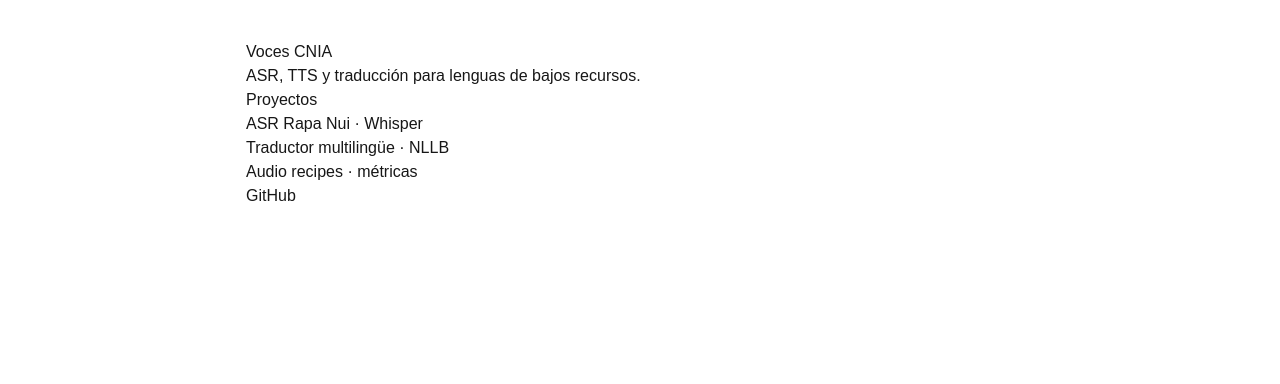
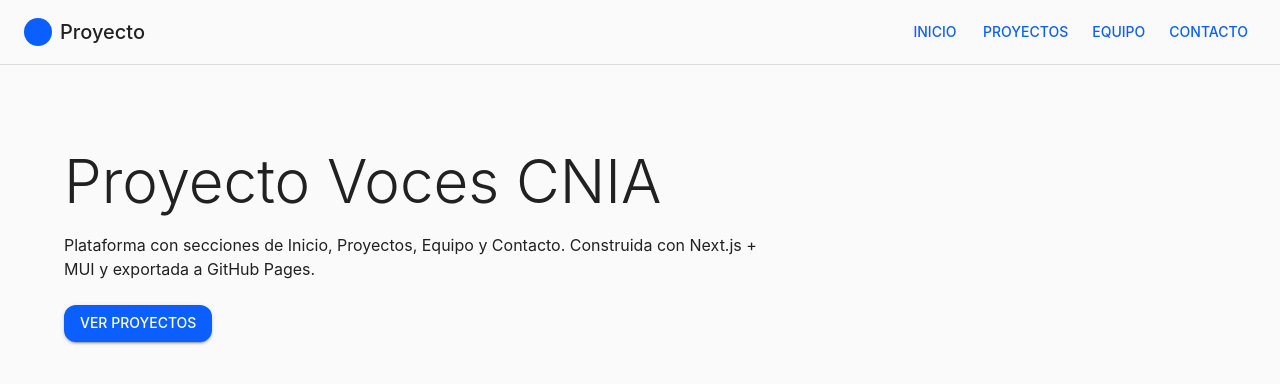
Before and after one commit to voces-dev-ai/voces-dev-ai.github.io, a Next.js app: page / in a window 1280 px wide. Shown: the top 384 px of the page. Built offline with nearby package versions, Linux system fonts and the light colour scheme.

Commit message:
layout + MUI + export estático

```diff
--- /dev/null
+++ b/src/app/contacto/page.tsx
@@ -0,0 +1,2 @@
+import { Typography } from '@mui/material';
+export default function Page(){ return <Typography variant="h3">Contacto</Typography>; }
--- /dev/null
+++ b/src/app/equipo/page.tsx
@@ -0,0 +1,2 @@
+import { Typography } from '@mui/material';
+export default function Page(){ return <Typography variant="h3">Equipo</Typography>; }
--- a/src/app/layout.tsx
+++ b/src/app/layout.tsx
@@ -1,20 +1,19 @@
-import type { Metadata } from "next";
-import { Geist, Geist_Mono } from "next/font/google";
-import "./globals.css";
+import type { Metadata } from 'next';
+import { ThemeProvider, CssBaseline, Container } from '@mui/material';
+import { theme } from './theme';
+import NavBar from './ui/NavBar';
 
-const geistSans = Geist({ variable: "--font-geist-sans", subsets: ["latin"] });
-const geistMono = Geist_Mono({ variable: "--font-geist-mono", subsets: ["latin"] });
-
-export const metadata: Metadata = {
-  title: "Voces CNIA",
-  description: "ASR, TTS y traducción para lenguas de bajos recursos.",
-};
+export const metadata: Metadata = { title: 'Proyecto', description: 'Sitio' };
 
 export default function RootLayout({ children }: { children: React.ReactNode }) {
   return (
     <html lang="es">
-      <body className={`${geistSans.variable} ${geistMono.variable} antialiased`}>
-        {children}
+      <body>
+        <ThemeProvider theme={theme}>
+          <CssBaseline />
+          <NavBar />
+          <Container sx={{ py:4 }}>{children}</Container>
+        </ThemeProvider>
       </body>
     </html>
   );
--- a/src/app/page.tsx
+++ b/src/app/page.tsx
@@ -1,15 +1,15 @@
+'use client';
+import { Box, Button, Typography } from '@mui/material';
+import Link from 'next/link';
+
 export default function Page() {
   return (
-    <main style={{maxWidth:820,margin:"40px auto",padding:"0 16px"}}>
-      <h1>Voces CNIA</h1>
-      <p>ASR, TTS y traducción para lenguas de bajos recursos.</p>
-      <h2>Proyectos</h2>
-      <ul>
-        <li>ASR Rapa Nui · Whisper</li>
-        <li>Traductor multilingüe · NLLB</li>
-        <li>Audio recipes · métricas</li>
-      </ul>
-      <p><a href="https://github.com/voces-dev-ai">GitHub</a></p>
-    </main>
+    <Box sx={{ py:6 }}>
+      <Typography variant="h2" sx={{ mb:2 }}>Proyecto Voces CNIA</Typography>
+      <Typography sx={{ mb:3, maxWidth:720 }}>
+        Plataforma con secciones de Inicio, Proyectos, Equipo y Contacto. Construida con Next.js + MUI y exportada a GitHub Pages.
+      </Typography>
+      <Button component={Link} href="/proyectos" variant="contained">Ver Proyectos</Button>
+    </Box>
   );
 }
--- /dev/null
+++ b/src/app/proyectos/page.tsx
@@ -0,0 +1,2 @@
+import { Typography } from '@mui/material';
+export default function Page(){ return <Typography variant="h3">Proyectos</Typography>; }
--- /dev/null
+++ b/src/app/theme.ts
@@ -0,0 +1,13 @@
+'use client';
+import { createTheme } from '@mui/material/styles';
+
+export const theme = createTheme({
+  palette: {
+    mode: 'light',
+    primary: { main: '#0B5FFF' },
+    secondary: { main: '#00C2A8' },
+    background: { default: '#fafafa', paper: '#fff' },
+  },
+  typography: { fontFamily: ['Inter','system-ui','Roboto','Arial'].join(',') },
+  shape: { borderRadius: 12 },
+});
--- /dev/null
+++ b/src/app/ui/NavBar.tsx
@@ -0,0 +1,48 @@
+'use client';
+import Link from 'next/link';
+import { AppBar, Toolbar, Typography, IconButton, Box, Button, Drawer, List, ListItemButton, ListItemText } from '@mui/material';
+import MenuIcon from '@mui/icons-material/Menu';
+import { useState } from 'react';
+
+const links = [
+  { href: '/', label: 'Inicio' },
+  { href: '/proyectos', label: 'Proyectos' },
+  { href: '/equipo', label: 'Equipo' },
+  { href: '/contacto', label: 'Contacto' },
+];
+
+export default function NavBar() {
+  const [open, setOpen] = useState(false);
+  return (
+    <>
+      <AppBar position="static" color="transparent" elevation={0} sx={{ borderBottom: 1, borderColor: 'divider' }}>
+        <Toolbar>
+          <Box sx={{ display:'flex', alignItems:'center', gap:1, flexGrow:1 }}>
+            <img src="/logo.svg" width={28} height={28} alt="logo" />
+            <Typography variant="h6" component={Link} href="/" style={{ textDecoration:'none', color:'inherit' }}>
+              Proyecto
+            </Typography>
+          </Box>
+          <Box sx={{ display: { xs:'none', md:'flex' }, gap:1 }}>
+            {links.map(l => (
+              <Button key={l.href} component={Link} href={l.href}>{l.label}</Button>
+            ))}
+          </Box>
+          <IconButton sx={{ display:{ xs:'inline-flex', md:'none' }}} onClick={() => setOpen(true)}><MenuIcon/></IconButton>
+        </Toolbar>
+      </AppBar>
+
+      <Drawer anchor="right" open={open} onClose={() => setOpen(false)}>
+        <Box sx={{ width:260 }} role="presentation" onClick={() => setOpen(false)}>
+          <List>
+            {links.map(l => (
+              <ListItemButton key={l.href} component={Link} href={l.href}>
+                <ListItemText primary={l.label}/>
+              </ListItemButton>
+            ))}
+          </List>
+        </Box>
+      </Drawer>
+    </>
+  );
+}
```
Also changed, not shown: package.json (+10 -6 lines), next.config.ts (line endings or trailing spaces), public/logo.svg (added), 1 other file (tests, documents, lock files or other folders).
